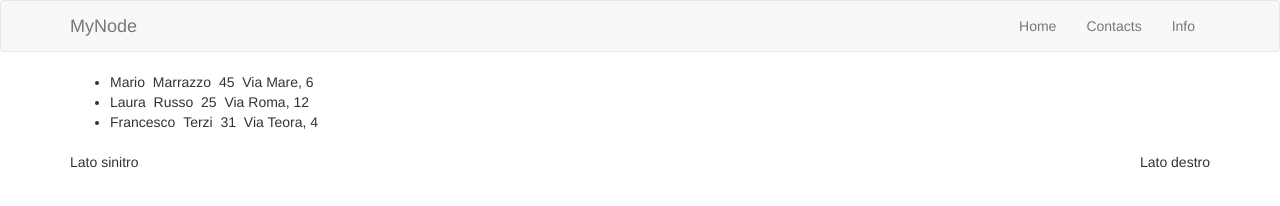
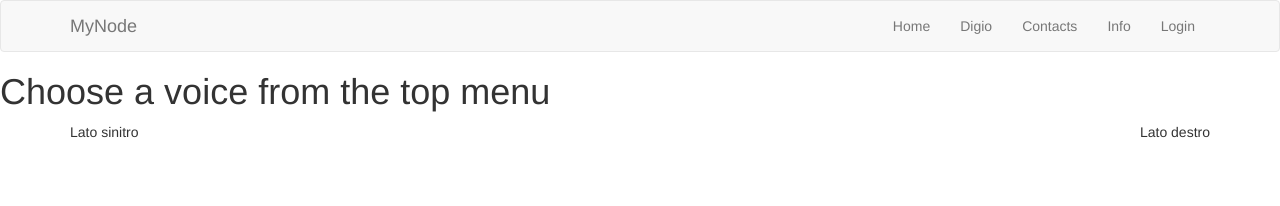
Before and after one commit to digio47/AlaNode, a website: page index.html in a window 1280 px wide. Drawn offline with nearby package versions, Linux system fonts and the light colour scheme; no server answers.

Commit message:
Corretto menu

```diff
--- a/mynode.js
+++ b/mynode.js
@@ -11,15 +11,23 @@ mynode.controller('SiteConfigController',function($scope){
    $scope.menuitem = [
       {
          "name":"Home",
-         "url":"/mynode/"
+         "url":"/AlaNode/"
+      },
+      {
+        "name":"Digio",
+         "url":"/AlaNode/digio.html"
       },
       {
          "name": "Contacts",
-         "url": "/mynode/contacts"
+         "url": "/AlaNode/contacts.html"
       },
       {
          "name": "Info",
-         "url": "/mynode/info"
+         "url": "/AlaNode/info.html"
+      },
+      {
+         "name": "Login",
+         "url": "/AlaNode/login.html"
       }
    ];
 });
```
Also changed, not shown: index.html (+1 -1 lines).
